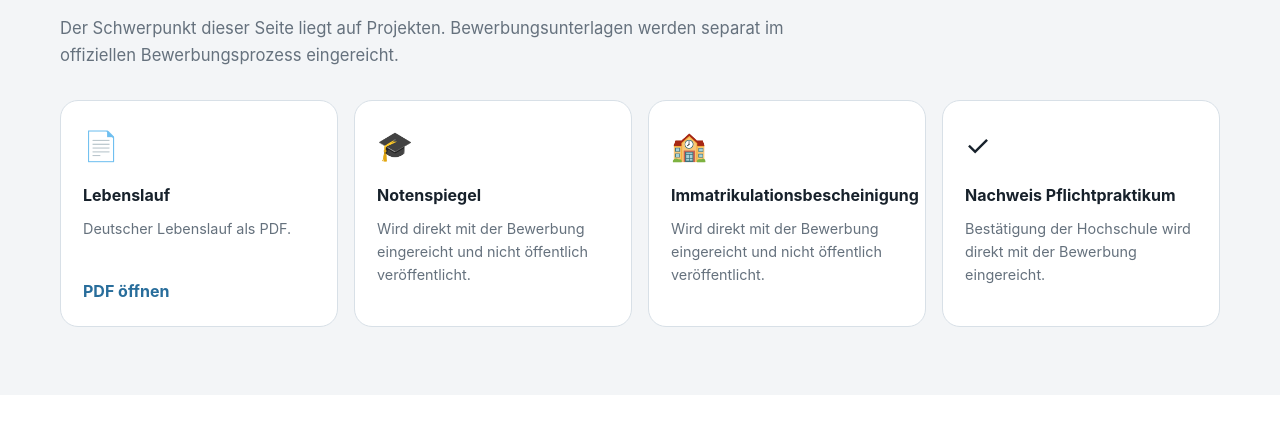
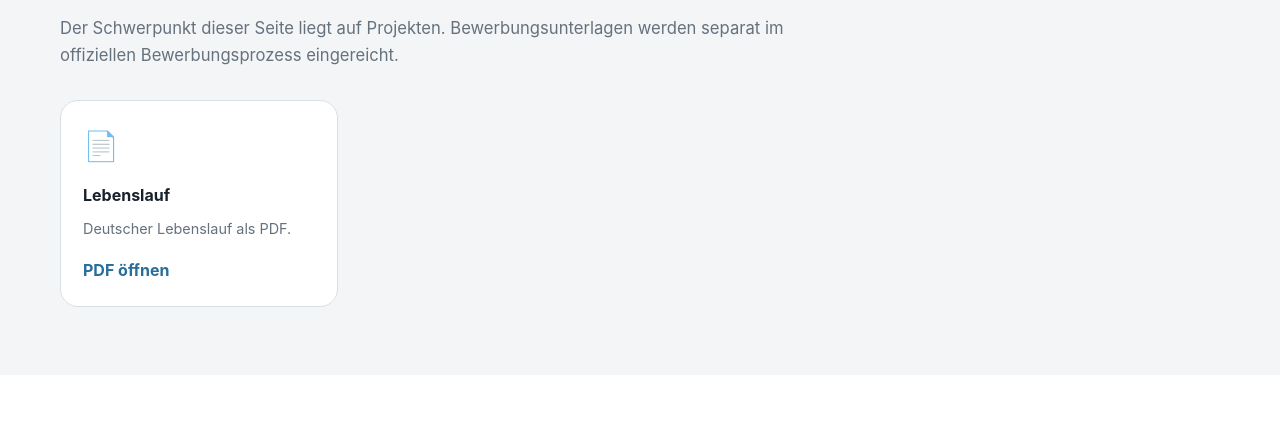
Before and after one commit to a01644378/AdrianJaime.portfolio, a plain HTML site: page index.html in a window 1280 px wide. Shown: the part 5946-6388 px from the top of the page. Drawn offline with Linux system fonts and the light colour scheme.

Commit message:
Update contact details in index.html
Updated contact information with email and LinkedIn URL.

```diff
--- a/index.html
+++ b/index.html
@@ -136,15 +136,12 @@
   <p class="section-lead">Der Schwerpunkt dieser Seite liegt auf Projekten. Bewerbungsunterlagen werden separat im offiziellen Bewerbungsprozess eingereicht.</p>
   <div class="documents">
     <div class="doc"><div class="icon">📄</div><h3>Lebenslauf</h3><p>Deutscher Lebenslauf als PDF.</p><a href="docs/Adrian_Agustin_Jaime_Luna_CV_DE.pdf">PDF öffnen</a></div>
-    <div class="doc"><div class="icon">🎓</div><h3>Notenspiegel</h3><p>Wird direkt mit der Bewerbung eingereicht und nicht öffentlich veröffentlicht.</p></div>
-    <div class="doc"><div class="icon">🏫</div><h3>Immatrikulationsbescheinigung</h3><p>Wird direkt mit der Bewerbung eingereicht und nicht öffentlich veröffentlicht.</p></div>
-    <div class="doc"><div class="icon">✓</div><h3>Nachweis Pflichtpraktikum</h3><p>Bestätigung der Hochschule wird direkt mit der Bewerbung eingereicht.</p></div>
   </div>
 </div></section>
 
 <section id="kontakt"><div class="wrap"><div class="contact-box">
   <div><div class="kicker" style="color:#a9cee5">Kontakt</div><h2 style="margin-top:8px">Adrian Agustin Jaime Luna</h2><p>Zittau, Deutschland · Mechatronik / Elektrotechnik<br>Pflichtpraktikum: 01.03.2027 – 31.08.2027</p></div>
-  <div class="contact-links"><a class="btn btn-light" href="mailto:DEINE-EMAIL">E-Mail</a><a class="btn btn-ghost" href="DEIN-LINKEDIN-URL">LinkedIn</a></div>
+  <div class="contact-links"><a class="btn btn-light" href="mailto:jaimeadrian580@gmail.com">E-Mail</a><a class="btn btn-ghost" href="www.linkedin.com/in/adrianjaime">LinkedIn</a></div>
 </div></div></section>
 </main>
 
```
